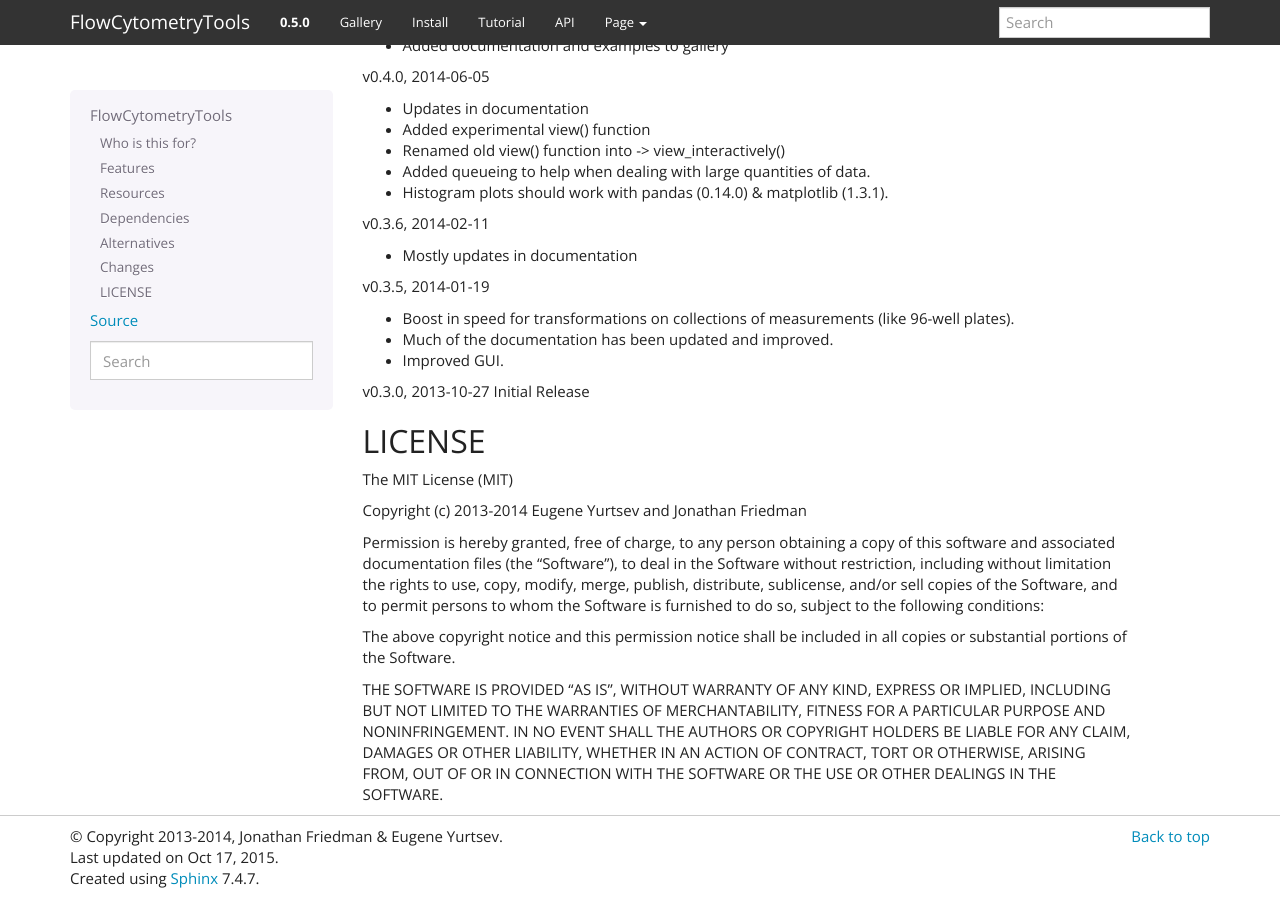
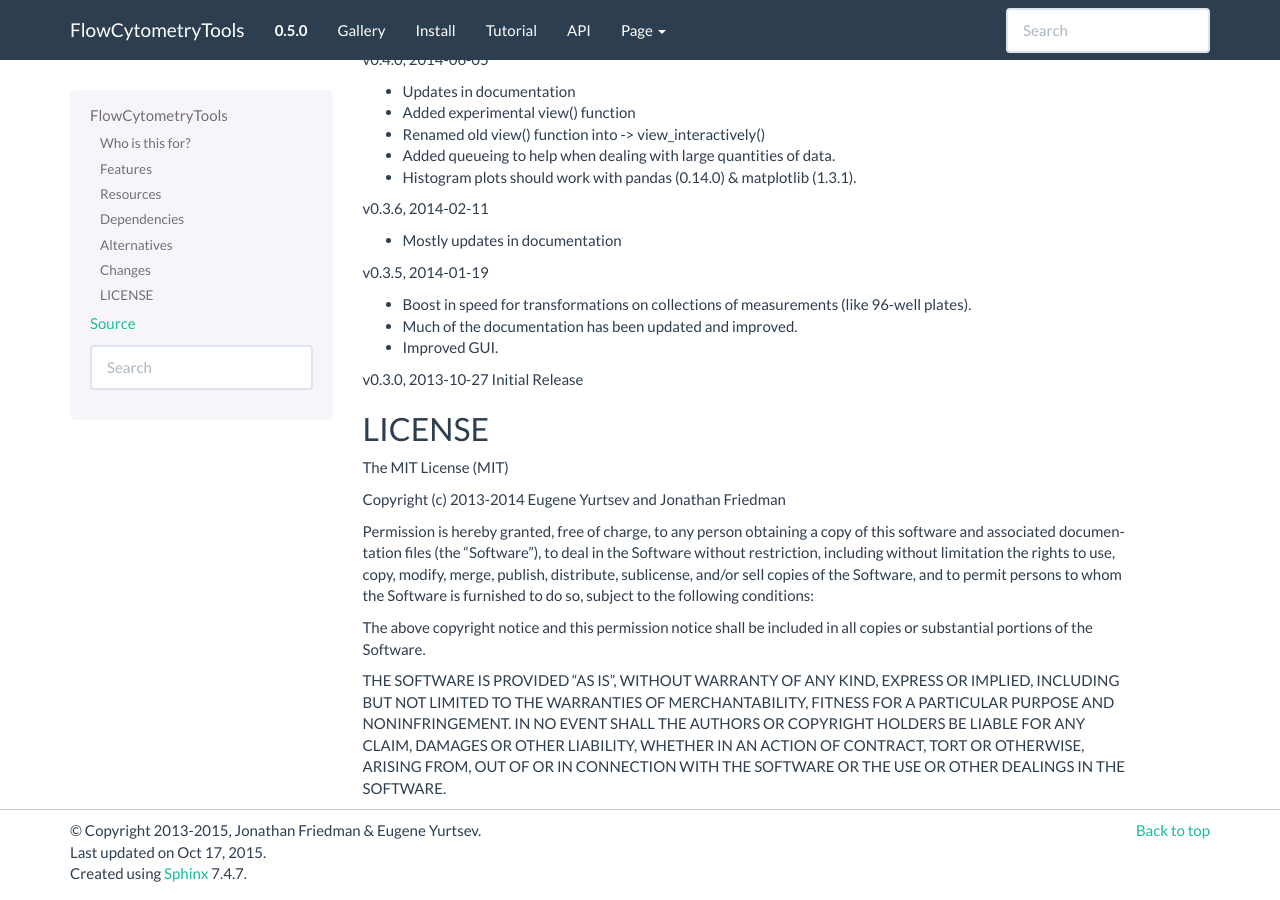
Before and after one commit to eyurtsev/FlowCytometryTools, a Sphinx documentation site: the page built from doc/source/index.rst, in a window 1280 px wide and 900 px high, scrolled down 2012 px. Built offline with Sphinx 7.4.7, drawn with Linux system fonts in a browser that asks for light colours; formulas are drawn with MathJax 3; the version number is read from the project's files by our own code; some of the changed lines change nothing that is shown.

Commit message:
updating package information for static site

```diff
--- a/doc/source/conf.py
+++ b/doc/source/conf.py
@@ -102,7 +102,7 @@ master_doc = 'index'
 
 # General information about the project.
 project = u'FlowCytometryTools'
-copyright = u'2013-2014, Jonathan Friedman & Eugene Yurtsev'
+copyright = u'2013-2015, Jonathan Friedman & Eugene Yurtsev'
 
 import FlowCytometryTools
 
@@ -229,8 +229,8 @@ html_theme_options = {
     # such as "amelia" or "cosmo".
     #
     # Note that this is served off CDN, so won't be available offline.
-    'bootswatch_theme': "yeti",
-    #'bootswatch_theme': "flatly",
+    #'bootswatch_theme': "yeti",
+    'bootswatch_theme': "flatly",
     #'bootswatch_theme': "united",
     #'bootswatch_theme': "spacelab",
     #'bootswatch_theme' : 'simplex',
@@ -413,13 +413,12 @@ intersphinx_mapping = {'http://docs.python.org/': None}
 import inspect
 from os.path import relpath, dirname
 import FlowCytometryTools
+from git import Repo
 
-
-from git import *
-import FlowCytometryTools
-repo = Repo(FlowCytometryTools.__path__[0])
+repo_path = os.path.dirname(os.path.abspath(FlowCytometryTools.__path__[0]))
+repo = Repo(repo_path)
 current_commit = repo.commit()
-current_branch = repo.active_branch
+commit_hash = current_commit.hexsha
 
 def linkcode_resolve(domain, info):
     """
@@ -463,10 +462,14 @@ def linkcode_resolve(domain, info):
         lineno = None
 
     if lineno:
-        linespec = "#cl-%d" % (lineno + 1)
+        linespec = "#L%d" % (lineno + 1)
     else:
         linespec = ""
 
     fn = relpath(fn, start=dirname(FlowCytometryTools.__file__))
 
-    return "//bitbucket.org/gorelab/flowcytometrytools/src/{}/FlowCytometryTools/{}?at={}{}".format(current_commit, fn, current_branch, linespec)
+
+    uri_to_doc = r'//github.com/eyurtsev/FlowCytometryTools/blob/{hexsha}/FlowCytometryTools/{file_name}{line_number}'
+
+    return uri_to_doc.format(hexsha=commit_hash, file_name=fn,
+            line_number=linespec)
```
